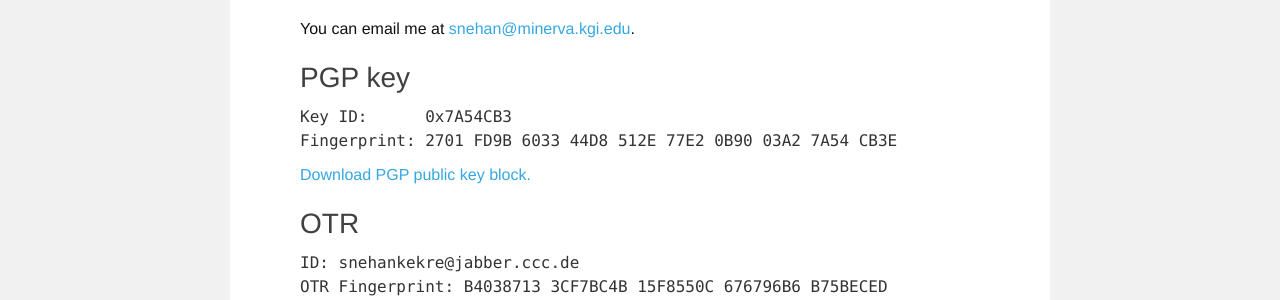
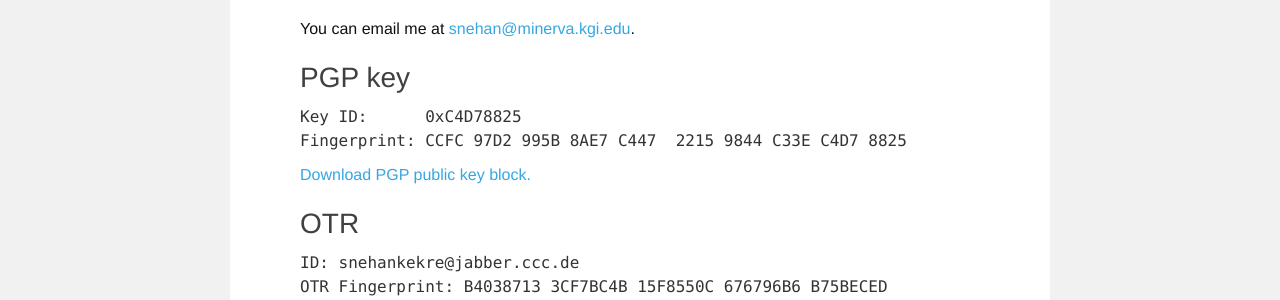
Before and after one commit to snehankekre/snehankekre.github.io, a Jekyll site: the page built from contact.md, in a window 1280 px wide. Shown: the part 256-556 px from the top of the page. Built offline with Jekyll 4.4.1, drawn with Linux system fonts in a browser that asks for light colours.

Commit message:
update keys
New key

```diff
--- a/contact.md
+++ b/contact.md
@@ -10,8 +10,8 @@ You can email me at [snehan@minerva.kgi.edu](mailto:snehan@minerva.kgi.edu).
 PGP key
 -
 
-<pre>Key ID:      0x7A54CB3
-Fingerprint: 2701 FD9B 6033 44D8 512E 77E2 0B90 03A2 7A54 CB3E</pre>
+<pre>Key ID:      0xC4D78825
+Fingerprint: CCFC 97D2 995B 8AE7 C447  2215 9844 C33E C4D7 8825</pre>
 
 [Download PGP public key block.](/pgp.asc)
 
```
Also changed, not shown: 1 other file.
